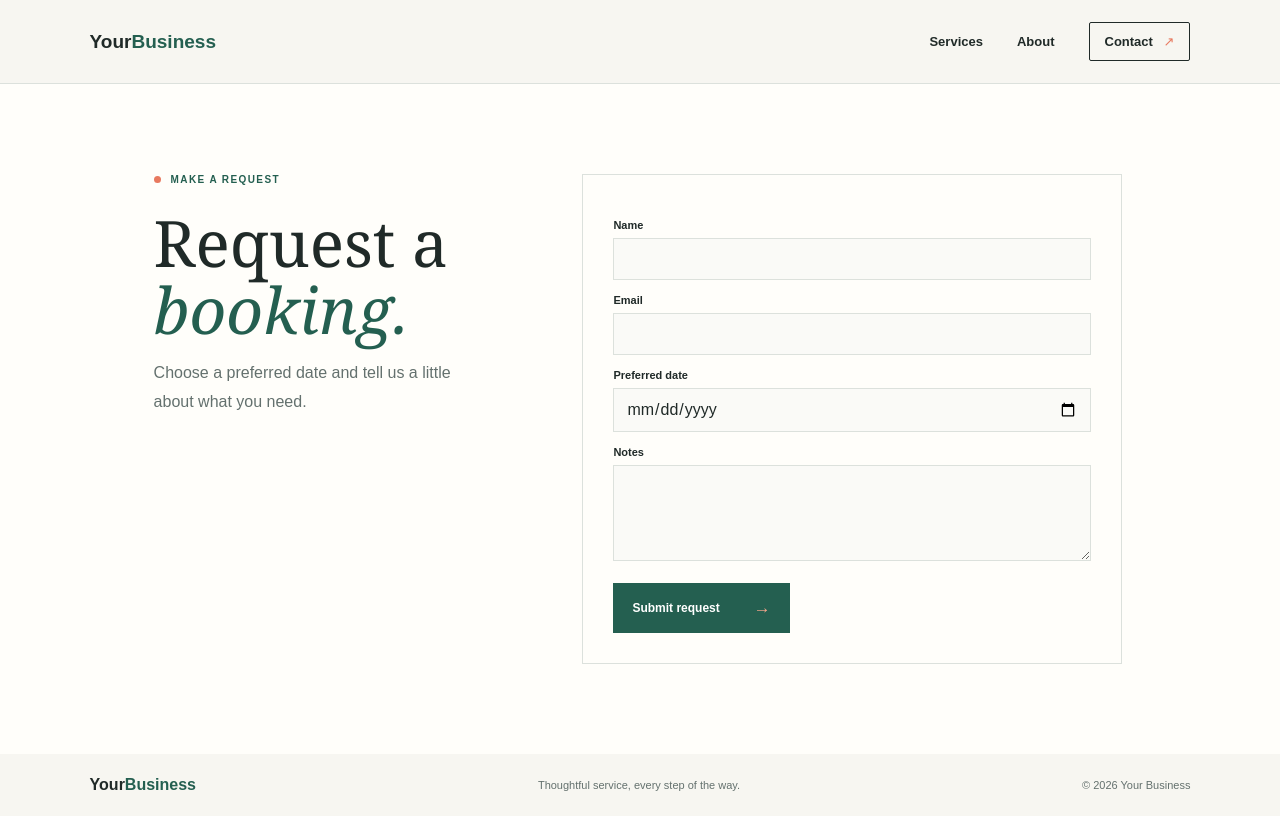
After one commit to tatahtatahjude-ctrl/business-, a Django app: page /bookings/ in a window 1280 px wide. The commit adds this page. Run offline with Django 5.2, Linux system fonts and the light colour scheme.

Commit message:
Add booking request app

```diff
--- /dev/null
+++ b/bookings/apps.py
@@ -0,0 +1,5 @@
+from django.apps import AppConfig
+
+
+class BookingsConfig(AppConfig):
+    name = "bookings"
--- /dev/null
+++ b/bookings/forms.py
@@ -0,0 +1,20 @@
+from django import forms
+from django.utils import timezone
+
+from .models import Booking
+
+
+class BookingForm(forms.ModelForm):
+    class Meta:
+        model = Booking
+        fields = ("name", "email", "requested_date", "notes")
+        widgets = {
+            "requested_date": forms.DateInput(attrs={"type": "date"}),
+            "notes": forms.Textarea(attrs={"rows": 4}),
+        }
+
+    def clean_requested_date(self):
+        requested_date = self.cleaned_data["requested_date"]
+        if requested_date < timezone.localdate():
+            raise forms.ValidationError("Choose today or a future date.")
+        return requested_date
--- /dev/null
+++ b/bookings/models.py
@@ -0,0 +1,25 @@
+from django.db import models
+
+
+class Booking(models.Model):
+    class Status(models.TextChoices):
+        PENDING = "pending", "Pending"
+        CONFIRMED = "confirmed", "Confirmed"
+        CANCELLED = "cancelled", "Cancelled"
+
+    name = models.CharField(max_length=100)
+    email = models.EmailField()
+    requested_date = models.DateField()
+    notes = models.TextField(blank=True)
+    status = models.CharField(
+        max_length=10,
+        choices=Status.choices,
+        default=Status.PENDING,
+    )
+    created_at = models.DateTimeField(auto_now_add=True)
+
+    class Meta:
+        ordering = ["requested_date", "-created_at"]
+
+    def __str__(self):
+        return f"{self.name} - {self.requested_date}"
--- /dev/null
+++ b/bookings/templates/bookings/booking_form.html
@@ -0,0 +1,63 @@
+{% load static %}
+<!doctype html>
+<html lang="en">
+<head>
+    <meta charset="utf-8">
+    <meta name="viewport" content="width=device-width, initial-scale=1">
+    <title>Request a booking | Your Business</title>
+    <link rel="stylesheet" href="{% static 'core/site.css' %}">
+</head>
+<body>
+    <header class="site-header">
+        <a class="wordmark" href="{% url 'home' %}">Your<span>Business</span></a>
+        <nav aria-label="Main navigation">
+            <a href="{% url 'services' %}">Services</a>
+            <a href="{% url 'home' %}#about">About</a>
+            <a class="nav-contact" href="{% url 'home' %}#contact">Contact <span aria-hidden="true">↗</span></a>
+        </nav>
+    </header>
+
+    <main class="booking-page">
+        <section class="booking-intro">
+            <p class="eyebrow"><span></span> MAKE A REQUEST</p>
+            <h1>Request a <em>booking.</em></h1>
+            <p>Choose a preferred date and tell us a little about what you need.</p>
+        </section>
+
+        <section class="booking-panel">
+            {% if submitted %}
+                <p class="form-success">Your booking request has been received. We will be in touch soon.</p>
+            {% endif %}
+
+            <form class="booking-form" method="post">
+                {% csrf_token %}
+                {{ form.non_field_errors }}
+
+                <label for="{{ form.name.id_for_label }}">Name</label>
+                {{ form.name }}
+                {{ form.name.errors }}
+
+                <label for="{{ form.email.id_for_label }}">Email</label>
+                {{ form.email }}
+                {{ form.email.errors }}
+
+                <label for="{{ form.requested_date.id_for_label }}">Preferred date</label>
+                {{ form.requested_date }}
+                {{ form.requested_date.errors }}
+
+                <label for="{{ form.notes.id_for_label }}">Notes</label>
+                {{ form.notes }}
+                {{ form.notes.errors }}
+
+                <button class="button" type="submit">Submit request <span aria-hidden="true">→</span></button>
+            </form>
+        </section>
+    </main>
+
+    <footer class="site-footer">
+        <a class="wordmark" href="{% url 'home' %}">Your<span>Business</span></a>
+        <p>Thoughtful service, every step of the way.</p>
+        <span>© {% now "Y" %} Your Business</span>
+    </footer>
+</body>
+</html>
--- /dev/null
+++ b/bookings/urls.py
@@ -0,0 +1,7 @@
+from django.urls import path
+
+from . import views
+
+urlpatterns = [
+    path("", views.booking_request, name="booking-request"),
+]
--- /dev/null
+++ b/bookings/views.py
@@ -0,0 +1,20 @@
+from django.shortcuts import render
+
+from .forms import BookingForm
+
+
+def booking_request(request):
+    form = BookingForm()
+    submitted = False
+
+    if request.method == "POST":
+        form = BookingForm(request.POST)
+        if form.is_valid():
+            form.save()
+            submitted = True
+            form = BookingForm()
+
+    return render(request, "bookings/booking_form.html", {
+        "form": form,
+        "submitted": submitted,
+    })
--- a/config/settings.py
+++ b/config/settings.py
@@ -35,6 +35,7 @@ ALLOWED_HOSTS = []
 
 INSTALLED_APPS = [
     "core.apps.CoreConfig",
+    "bookings.apps.BookingsConfig",
     "django.contrib.admin",
     "django.contrib.auth",
     "django.contrib.contenttypes",
--- a/config/urls.py
+++ b/config/urls.py
@@ -20,5 +20,6 @@ from django.urls import include, path
 
 urlpatterns = [
     path("", include("core.urls")),
+    path("bookings/", include("bookings.urls")),
     path("admin/", admin.site.urls),
 ]
--- a/core/static/core/site.css
+++ b/core/static/core/site.css
@@ -102,6 +102,18 @@ h1 em { color: var(--green); font-weight: 400; }
 .services-detail h2 { font-size: 28px; }
 .services-detail p { color: var(--muted); font-size: 13px; line-height: 1.8; }
 
+.booking-page { display: grid; grid-template-columns: 0.75fr 1.25fr; gap: 8vw; min-height: 610px; padding: 90px 12vw; background: var(--white); }
+.booking-intro h1 { font-size: clamp(44px, 5vw, 68px); }
+.booking-intro h1 em { color: var(--green); }
+.booking-intro > p:last-child { max-width: 360px; color: var(--muted); line-height: 1.8; }
+.booking-panel { max-width: 540px; }
+.booking-form { padding: 30px; border: 1px solid var(--line); }
+.booking-form label { display: block; margin: 14px 0 7px; font-size: 11px; font-weight: 700; }
+.booking-form input, .booking-form textarea { width: 100%; border: 1px solid var(--line); background: #fafaf7; padding: 11px 12px; color: var(--ink); font: inherit; }
+.booking-form textarea { resize: vertical; }
+.booking-form .button { margin-top: 18px; border: 0; cursor: pointer; }
+.booking-form .errorlist { margin: 5px 0 0; padding: 0; color: #b04a3a; font-size: 11px; list-style: none; }
+
 @media (max-width: 760px) {
     .site-header, .site-footer { padding-right: 6vw; padding-left: 6vw; }
     nav { gap: 17px; }
@@ -118,6 +130,8 @@ h1 em { color: var(--green); font-weight: 400; }
     .services-detail, .services-detail:first-child { min-height: 0; padding: 38px 7vw; border-right: 0; border-bottom: 1px solid var(--line); }
     .services-detail:last-child { border-bottom: 0; }
     .services-detail .service-number { margin-bottom: 20px; }
+    .booking-page { grid-template-columns: 1fr; gap: 35px; padding: 65px 7vw; }
+    .booking-form { padding: 20px; }
     .site-footer { flex-wrap: wrap; }
     .site-footer p { order: 1; width: 100%; }
 }
--- a/core/templates/core/home.html
+++ b/core/templates/core/home.html
@@ -17,6 +17,7 @@
         <nav aria-label="Main navigation">
             <a href="{% url 'services' %}">Services</a>
             <a href="#about">About</a>
+            <a href="{% url 'booking-request' %}">Book</a>
             <a class="nav-contact" href="#contact">Contact <span aria-hidden="true">↗</span></a>
         </nav>
     </header>
--- a/core/templates/core/services.html
+++ b/core/templates/core/services.html
@@ -17,6 +17,7 @@
         <nav aria-label="Main navigation">
             <a href="{% url 'services' %}">Services</a>
             <a href="{% url 'home' %}#about">About</a>
+            <a href="{% url 'booking-request' %}">Book</a>
             <a class="nav-contact" href="{% url 'home' %}#contact">Contact <span aria-hidden="true">↗</span></a>
         </nav>
     </header>
```
Also changed, not shown: bookings/admin.py (added, +11 -0 lines), bookings/tests.py (added, +40 -0 lines), bookings/__init__.py (added), bookings/migrations/0001_initial.py (added), bookings/migrations/__init__.py (added).
